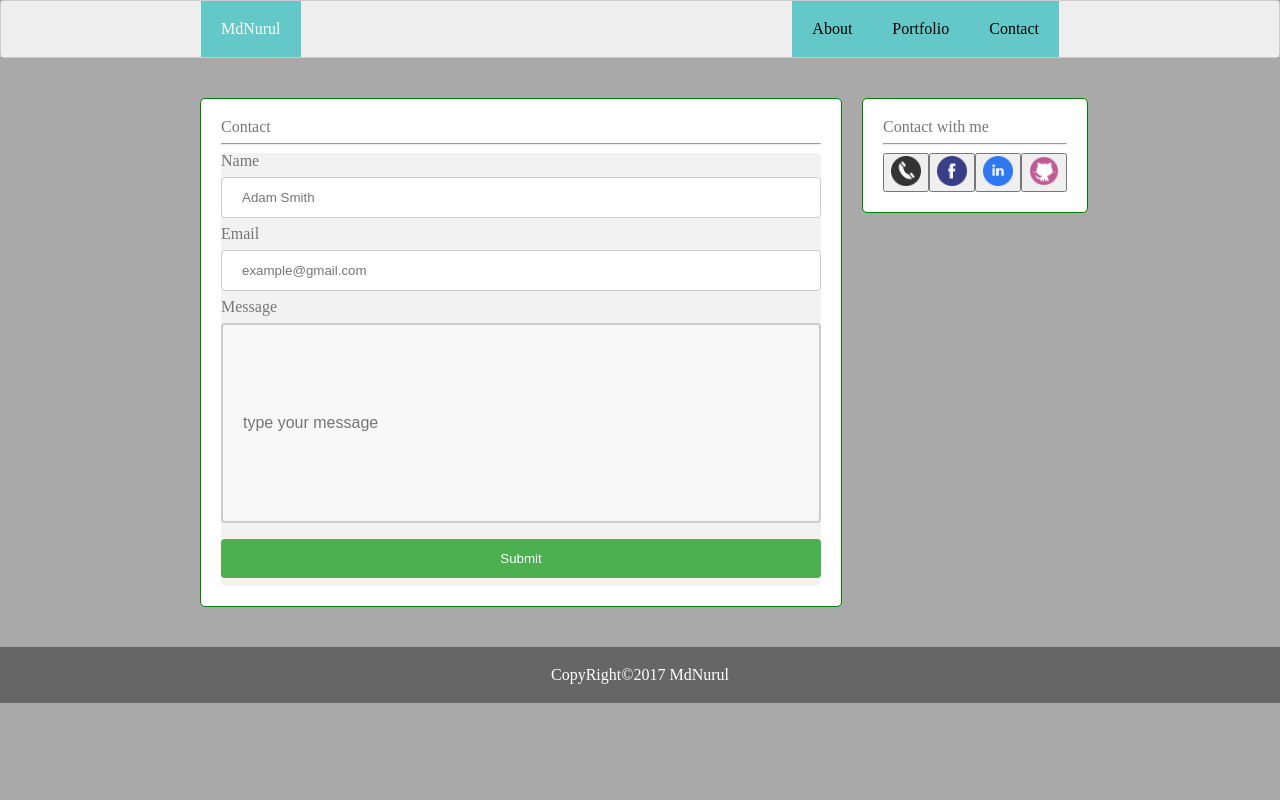
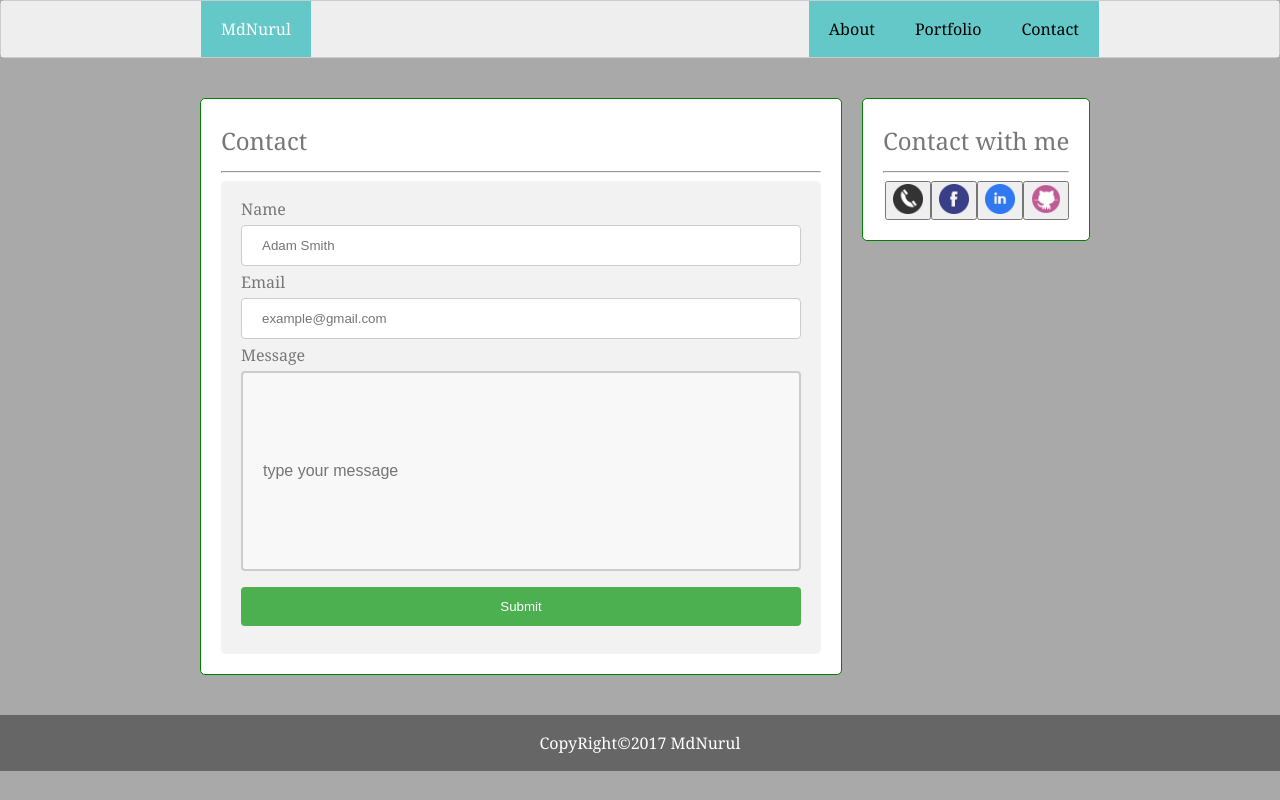
Before and after one commit to mdnurul62/Responsive-Portfolio, a plain HTML site: page contact.html in a window 1280 px wide. Drawn offline with Linux system fonts and the light colour scheme.

Commit message:
some changes made

```diff
--- a/assets/css/style.css
+++ b/assets/css/style.css
@@ -55,13 +55,13 @@ li a.active {
 		background-color: #ddd;
 }
 .margin-right {
-	margin-right: 210px;
+	margin-right: 180px;
 }
 
 
 .head {
 	padding-top: 10px;
-	font-size: 32px;
+	font-size: 24px;
 	padding-bottom: 10px;
 }
 
--- a/assets/css/style2.css
+++ b/assets/css/style2.css
@@ -19,6 +19,8 @@ body {
 	background-color: #ffffff;
 	border: 1px solid #cccccc;
 	position: static;
+	margin: 0;
+	padding: 0;
 }
 
 
@@ -26,8 +28,6 @@ ul {
 	list-style-type: none;
 	overflow: hidden;
 	background-color: #eee;
-	margin: 0;
-	padding: 0;
 }
 
 li {
@@ -56,12 +56,12 @@ li a.active {
 		background-color: #ddd;
 }
 .margin-right {
-	margin-right: 220px;
+	margin-right: 180px;
 }
 
 .head {
 	padding-top: 10px;
-	font-size: 32px;
+	font-size: 24px;
 	padding-bottom: 10px;
 }
 
--- a/assets/css/style3.css
+++ b/assets/css/style3.css
@@ -34,7 +34,7 @@ li a {
 
 li.name {
 	float: left;
-	margin-left: 220px;
+	margin-left: 200px;
 }
 li a.active {
 	background-color: rgb(100,200,200);
@@ -45,12 +45,12 @@ li a.active {
 		background-color: #ddd;
 }
 .margin-right {
-	margin-right: 200px;
+	margin-right: 180px;
 }
 
 .head {
 	padding-top: 10px;
-	font-size: 32px;
+	font-size: 24px;
 	padding-bottom: 10px;
 }
 
--- a/contact.html
+++ b/contact.html
@@ -5,8 +5,8 @@
     <meta charset="utf-8">
     <meta name="viewport" content="width=device-width, initial-scale=1">
     <title>My Portfolio</title>
+    <link rel="stylesheet" type="text/css" href="assets/css/reset.css">
     <link rel="stylesheet" type="text/css" href="assets/css/style2.css">
-    <link rel="stylesheet" type="text/css" href="assets/css/reset.css">
 </head>
 <body>
     <div class="header">
@@ -18,7 +18,7 @@
         </ul>
     </div>
     <div class="content">
-        <h1>Contact</h1>
+        <h1 class="head">Contact</h1>
         <hr>
             <div>
             <form>
@@ -35,7 +35,7 @@
     </div>
 
     <div class="side">
-            <h1>Contact with me</h1>
+            <h1 class="head">Contact with me</h1>
             <hr>
             <ul id="bg-button">
                 <li><button><img src="assets/images/github.png" width="30px" height="30px" class="icon"></button></li>
```
Also changed, not shown: index.html (+1 -1 lines), portfolio.html (+2 -2 lines).
